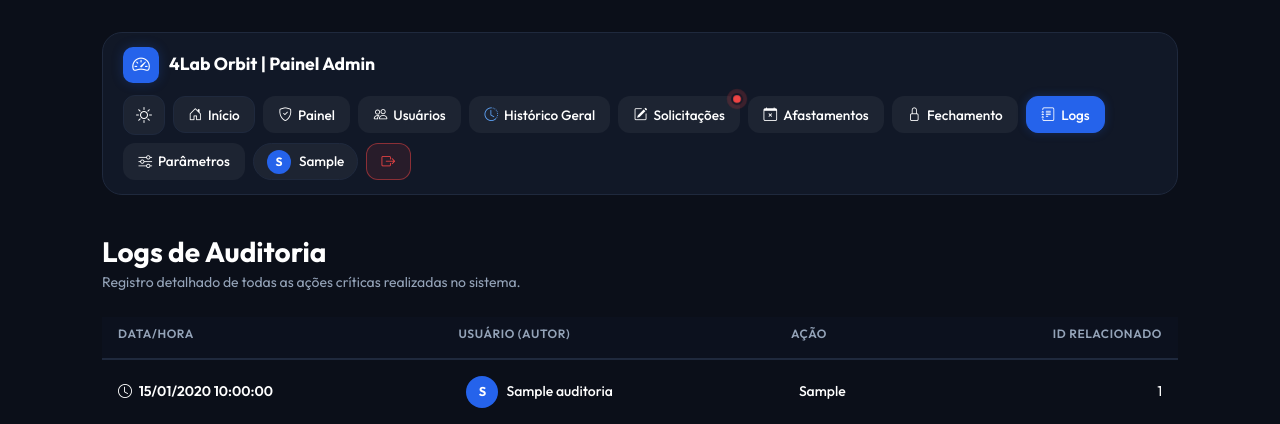
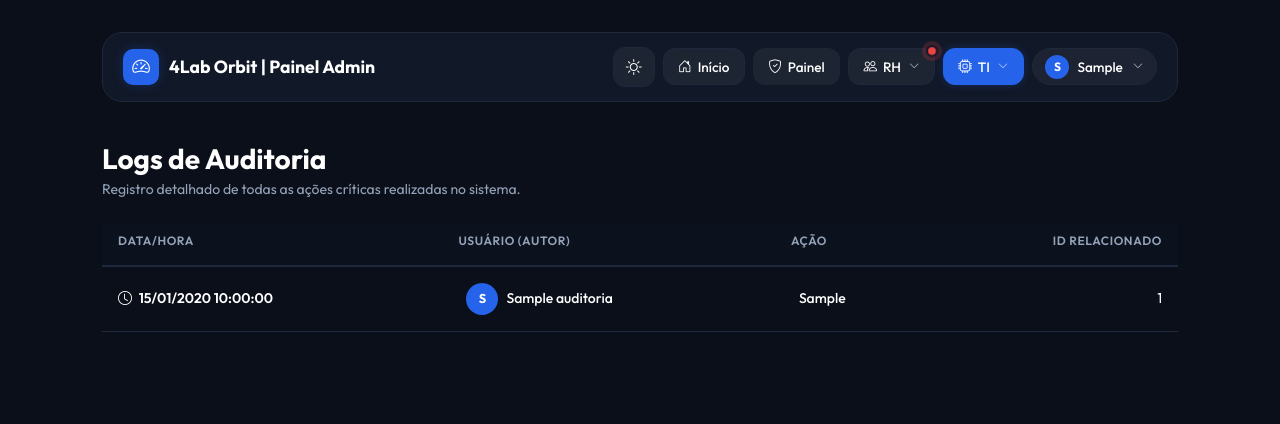
Before and after one commit to 95k52cjs42-alt/Controle-Ponto-Offline, a Flask app: page /admin/logs in a window 1280 px wide. Shown: the top 424 px of the page. Run offline with Flask 3, Linux system fonts and the light colour scheme; a user stored in the database is signed in; tables that the repository leaves empty hold one stand-in row (values such as "Sample post"); parts of the project's set-up code (start-up, migrations or seed data) failed here and were passed over; some libraries are stand-ins or nearby versions.

Commit message:
Menu do painel em grupos suspensos (RH / TI / conta)
- Barra do painel em uma linha: tema, Início, Painel, RH ▾, TI ▾ e conta ▾
- RH ▾: Usuários, Histórico geral, Solicitações (com contador), Afastamentos,
  Fechamento do mês; TI ▾: Parâmetros, Logs (e Usuários para quem é só TI)
- Botão do grupo acende quando uma tela dele está aberta
- Sair passou para o menu da conta, com nome e papéis
- Cartão de incompletos/faltas: detalhamento em linha própria

Co-Authored-By: Claude Opus 5.5 <noreply@anthropic.com>

```diff
--- a/templates/admin.html
+++ b/templates/admin.html
@@ -215,6 +215,37 @@
             font-weight: 700;
         }
 
+        /* Menu suspenso do painel (RH / TI / conta) */
+        .nav-chevron { font-size: 0.65rem; opacity: 0.7; margin-left: 2px; }
+        .nav-user { cursor: pointer; appearance: none; -webkit-appearance: none; transition: all 0.2s ease; }
+        .nav-user:hover { background: var(--nav-btn-hover); }
+        .nav-dropdown {
+            background: var(--card-bg);
+            border: 1px solid var(--card-border);
+            border-radius: 14px;
+            padding: 0.4rem;
+            min-width: 230px;
+            box-shadow: 0 14px 34px rgba(0, 0, 0, 0.25);
+            margin-top: 6px !important;
+        }
+        .nav-dropdown .dropdown-item {
+            color: var(--text-main);
+            border: 0;
+            border-radius: 10px;
+            padding: 0.55rem 0.75rem;
+            font-size: 0.88rem;
+            font-weight: 500;
+            display: flex;
+            align-items: center;
+            gap: 10px;
+        }
+        .nav-dropdown .dropdown-item i { width: 18px; text-align: center; opacity: 0.85; }
+        .nav-dropdown .dropdown-item:hover,
+        .nav-dropdown .dropdown-item:focus { background: var(--nav-btn-hover); color: var(--text-main); }
+        .nav-dropdown .dropdown-item.active { background: var(--blue-accent); color: #ffffff; }
+        .nav-dropdown .dropdown-header { color: var(--text-muted); padding: 0.4rem 0.75rem; }
+        .nav-dropdown .dropdown-divider { border-color: var(--card-border); margin: 0.3rem 0; }
+
         .btn-logout {
             border: 1px solid rgba(239, 68, 68, 0.5);
             color: #ef4444;
@@ -558,11 +589,15 @@
             </div>
 
             <div class="nav-actions">
+                {% set grupo_rh = ['usuarios', 'historico', 'solicitacoes', 'afastamentos', 'fechamento'] %}
+                {% set grupo_ti = ['parametros', 'logs'] + ([] if current_user.is_rh else ['usuarios']) %}
+                {% set item = 'dropdown-item js-admin-nav' %}
+
                 <button class="nav-btn btn-theme" id="themeToggleBtn" title="Mudar Tema">
                     <i class="bi bi-sun" id="themeIcon"></i>
                 </button>
 
-                <a href="{{ url_for('index') }}" class="nav-btn">
+                <a href="{{ url_for('index') }}" class="nav-btn" title="Bater o meu ponto">
                     <i class="bi bi-house-door"></i> Início
                 </a>
 
@@ -570,56 +605,65 @@
                     <i class="bi bi-shield-check"></i> Painel
                 </button>
 
-                <button type="button" class="nav-btn js-admin-nav{% if initial_view == 'usuarios' %} active{% endif %}" data-admin-view="usuarios" data-target-url="{{ url_for('admin_usuarios') }}">
-                    <i class="bi bi-people"></i> Usuários
-                </button>
-
                 {% if current_user.is_rh %}
-                <button type="button" class="nav-btn js-admin-nav{% if initial_view == 'historico' %} active{% endif %}" data-admin-view="historico" data-target-url="{{ url_for('admin_historico') }}" title="Histórico Geral">
-                    <i class="bi bi-clock-history text-primary"></i> Histórico Geral
-                </button>
-
-                <button type="button" class="nav-btn js-admin-nav position-relative{% if initial_view == 'solicitacoes' %} active{% endif %}" data-admin-view="solicitacoes" data-target-url="{{ url_for('admin_solicitacoes') }}" title="Ver Ajustes">
-                    <i class="bi bi-pencil-square"></i> Solicitações
+                <div class="dropdown">
+                    <button type="button" class="nav-btn position-relative js-nav-grupo{% if initial_view in grupo_rh %} active{% endif %}" data-bs-toggle="dropdown" aria-expanded="false" title="Colaboradores, ponto e fechamento">
+                        <i class="bi bi-people"></i> RH <i class="bi bi-chevron-down nav-chevron"></i>
                         {% if total_solicitacoes_pendentes and total_solicitacoes_pendentes > 0 %}
                             <span class="notification-dot"></span>
                         {% endif %}
                     </button>
-
-                <button type="button" class="nav-btn js-admin-nav{% if initial_view == 'afastamentos' %} active{% endif %}" data-admin-view="afastamentos" data-target-url="{{ url_for('admin_afastamentos') }}" title="Férias, atestados e folgas">
-                    <i class="bi bi-calendar-x"></i> Afastamentos
+                    <ul class="dropdown-menu nav-dropdown">
+                        <li><button type="button" class="{{ item }}{% if initial_view == 'usuarios' %} active{% endif %}" data-admin-view="usuarios" data-target-url="{{ url_for('admin_usuarios') }}"><i class="bi bi-people"></i> Usuários</button></li>
+                        <li><button type="button" class="{{ item }}{% if initial_view == 'historico' %} active{% endif %}" data-admin-view="historico" data-target-url="{{ url_for('admin_historico') }}"><i class="bi bi-clock-history"></i> Histórico geral</button></li>
+                        <li><button type="button" class="{{ item }}{% if initial_view == 'solicitacoes' %} active{% endif %}" data-admin-view="solicitacoes" data-target-url="{{ url_for('admin_solicitacoes') }}"><i class="bi bi-pencil-square"></i> Solicitações
+                            {% if total_solicitacoes_pendentes and total_solicitacoes_pendentes > 0 %}<span class="badge rounded-pill bg-danger ms-auto">{{ total_solicitacoes_pendentes }}</span>{% endif %}
+                        </button></li>
+                        <li><button type="button" class="{{ item }}{% if initial_view == 'afastamentos' %} active{% endif %}" data-admin-view="afastamentos" data-target-url="{{ url_for('admin_afastamentos') }}"><i class="bi bi-calendar-x"></i> Afastamentos</button></li>
+                        <li><button type="button" class="{{ item }}{% if initial_view == 'fechamento' %} active{% endif %}" data-admin-view="fechamento" data-target-url="{{ url_for('admin_fechamento') }}"><i class="bi bi-lock"></i> Fechamento do mês</button></li>
+                    </ul>
+                </div>
+                {% endif %}
+
+                {% if current_user.is_ti %}
+                <div class="dropdown">
+                    <button type="button" class="nav-btn js-nav-grupo{% if initial_view in grupo_ti %} active{% endif %}" data-bs-toggle="dropdown" aria-expanded="false" title="Parâmetros e auditoria">
+                        <i class="bi bi-cpu"></i> TI <i class="bi bi-chevron-down nav-chevron"></i>
                     </button>
-
-                <button type="button" class="nav-btn js-admin-nav{% if initial_view == 'fechamento' %} active{% endif %}" data-admin-view="fechamento" data-target-url="{{ url_for('admin_fechamento') }}" title="Fechamento do mês e espelhos">
-                    <i class="bi bi-lock"></i> Fechamento
-                </button>
+                    <ul class="dropdown-menu nav-dropdown">
+                        {% if not current_user.is_rh %}
+                        <li><button type="button" class="{{ item }}{% if initial_view == 'usuarios' %} active{% endif %}" data-admin-view="usuarios" data-target-url="{{ url_for('admin_usuarios') }}"><i class="bi bi-people"></i> Usuários e acessos</button></li>
                         {% endif %}
-
-                {% if current_user.is_ti %}
-                <button type="button" class="nav-btn js-admin-nav{% if initial_view == 'logs' %} active{% endif %}" data-admin-view="logs" data-target-url="{{ url_for('admin_logs') }}" title="Logs">
-                    <i class="bi bi-journal-text"></i> Logs
-                </button>
-
-                <button type="button" class="nav-btn js-admin-nav{% if initial_view == 'parametros' %} active{% endif %}" data-admin-view="parametros" data-target-url="{{ url_for('admin_parametros') }}" title="Parâmetros de jornada">
-                    <i class="bi bi-sliders"></i> Parâmetros
-                </button>
+                        <li><button type="button" class="{{ item }}{% if initial_view == 'parametros' %} active{% endif %}" data-admin-view="parametros" data-target-url="{{ url_for('admin_parametros') }}"><i class="bi bi-sliders"></i> Parâmetros</button></li>
+                        <li><button type="button" class="{{ item }}{% if initial_view == 'logs' %} active{% endif %}" data-admin-view="logs" data-target-url="{{ url_for('admin_logs') }}"><i class="bi bi-journal-text"></i> Logs</button></li>
+                    </ul>
+                </div>
                 {% endif %}
 
-                <div class="user-pill">
-                    <div class="avatar-circle">
+                <div class="dropdown ms-auto ms-md-0">
+                    <button type="button" class="user-pill nav-user" data-bs-toggle="dropdown" aria-expanded="false" title="Minha conta">
+                        <span class="avatar-circle">
                             {{ current_user.nome[0]|upper if current_user and current_user.nome else 'A' }}
-                    </div>
+                        </span>
                         <span class="d-none d-sm-inline fw-medium">
                             {{ current_user.nome.split()[0] if current_user and current_user.nome else 'Admin' }}
                         </span>
-                </div>
-
-                <form action="{{ url_for('logout') }}" method="POST" class="d-inline m-0 p-0">
+                        <i class="bi bi-chevron-down nav-chevron"></i>
+                    </button>
+                    <ul class="dropdown-menu dropdown-menu-end nav-dropdown">
+                        <li class="dropdown-header">
+                            <div class="fw-semibold" style="color: var(--text-main);">{{ current_user.nome }}</div>
+                            <div class="small">{{ current_user.papeis_texto }}</div>
+                        </li>
+                        <li><hr class="dropdown-divider"></li>
+                        <li>
+                            <form action="{{ url_for('logout') }}" method="POST" class="m-0">
                                 <input type="hidden" name="_csrf_token" value="{{ csrf_token() }}">
-                    <button type="submit" class="nav-btn btn-logout" title="Sair" style="cursor: pointer;">
-                        <i class="bi bi-box-arrow-right"></i>
-                    </button>
+                                <button type="submit" class="dropdown-item text-danger"><i class="bi bi-box-arrow-right"></i> Sair</button>
                             </form>
+                        </li>
+                    </ul>
+                </div>
             </div>
         </div>
 
@@ -683,8 +727,8 @@
                     </div>
                     <div>
                         <span class="text-muted small d-block">Incompletos / faltas ({{ mes_referencia|default('mês') }})</span>
-                        <h4 class="fw-bold mb-0 text-danger">{{ (incompletos|default(0)) + (faltas|default(0)) }}
-                            <span class="small fw-normal text-muted ms-1">{{ incompletos|default(0) }} incompleto(s) · {{ faltas|default(0) }} falta(s)</span></h4>
+                        <h4 class="fw-bold mb-0 text-danger">{{ (incompletos|default(0)) + (faltas|default(0)) }}</h4>
+                            <span class="d-block text-muted" style="font-size: 0.75rem;">{{ incompletos|default(0) }} incompleto(s) · {{ faltas|default(0) }} falta(s)</span>
                     </div>
                 </div>
             </div>
@@ -1283,6 +1327,10 @@
             document.querySelectorAll('.js-admin-nav').forEach(button => {
                 const isActive = button.dataset.adminView === viewName;
                 button.classList.toggle('active', isActive);
+            });
+            // Botão do grupo (RH / TI) acende quando uma tela dele está aberta.
+            document.querySelectorAll('.js-nav-grupo').forEach(grupo => {
+                grupo.classList.toggle('active', !!grupo.parentElement.querySelector('.js-admin-nav.active'));
             });
         }
 
--- a/templates/admin_fragment_painel.html
+++ b/templates/admin_fragment_painel.html
@@ -33,8 +33,8 @@
             </div>
             <div>
                 <span class="text-muted small d-block">Incompletos / faltas ({{ mes_referencia|default('mês') }})</span>
-                <h4 class="fw-bold mb-0 text-danger">{{ (incompletos|default(0)) + (faltas|default(0)) }}
-                    <span class="small fw-normal text-muted ms-1">{{ incompletos|default(0) }} incompleto(s) · {{ faltas|default(0) }} falta(s)</span></h4>
+                <h4 class="fw-bold mb-0 text-danger">{{ (incompletos|default(0)) + (faltas|default(0)) }}</h4>
+                    <span class="d-block text-muted" style="font-size: 0.75rem;">{{ incompletos|default(0) }} incompleto(s) · {{ faltas|default(0) }} falta(s)</span>
             </div>
         </div>
     </div>
```
Lines whose indentation alone changed are shown as unchanged.
